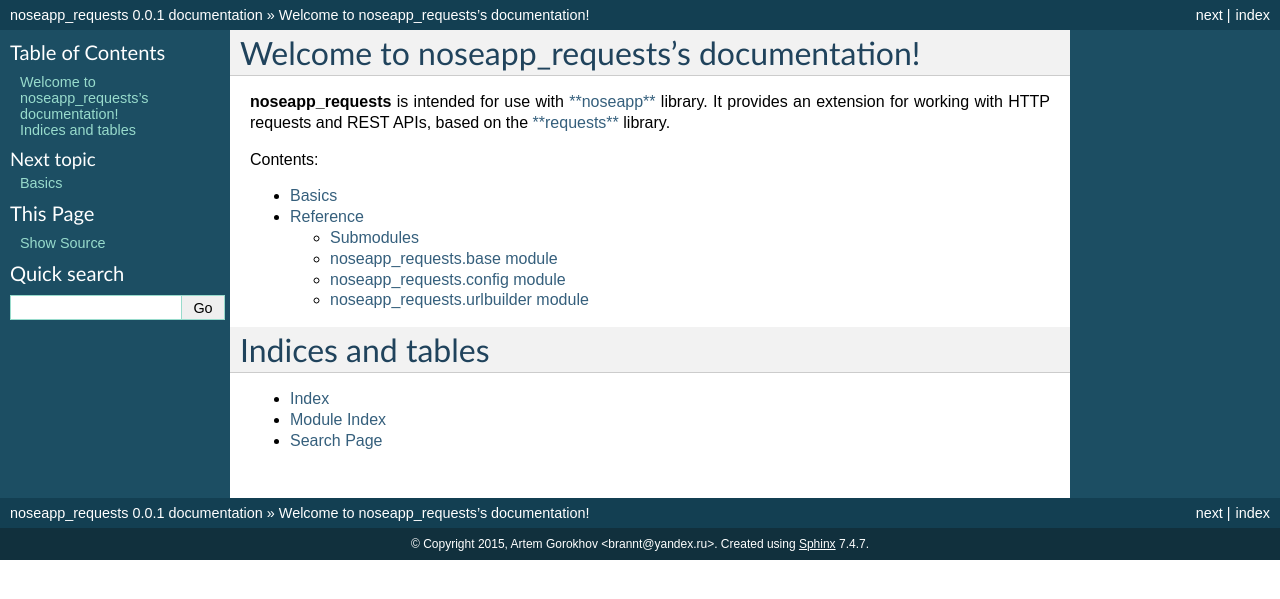
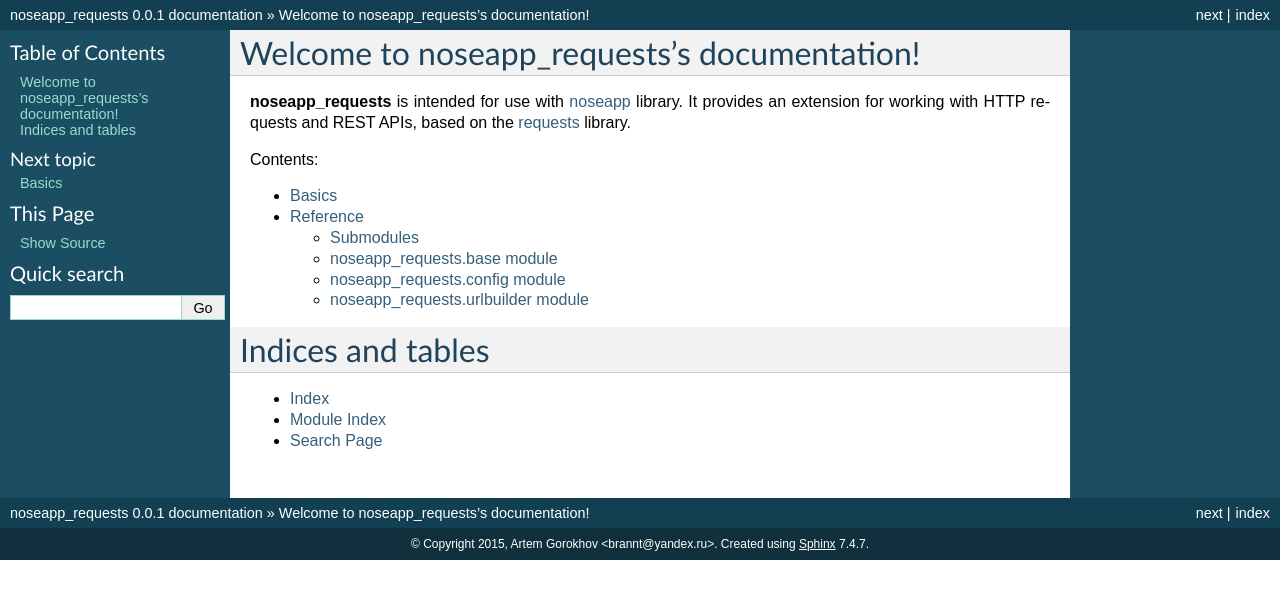
Before and after one commit to noseapp/noseapp_requests, a Sphinx documentation site: the page built from docs/index.rst, in a window 1280 px wide. Shown: the top 599 px of the page. Built offline with Sphinx 7.4.7, drawn with Linux system fonts in a browser that asks for light colours.

Commit message:
Fix formatting in docs

```diff
--- a/docs/index.rst
+++ b/docs/index.rst
@@ -6,12 +6,12 @@
 Welcome to noseapp_requests's documentation!
 ============================================
 
-**noseapp_requests** is intended for use with `**noseapp**`_ library.
+**noseapp_requests** is intended for use with `noseapp`_ library.
 It provides an extension for working with HTTP requests and REST APIs,
-based on the `**requests**`_ library.
+based on the `requests`_ library.
 
-.. _**noseapp**: https://github.com/trifonovmixail/noseapp
-.. _**requests**: http://github.com/kennethreitz/requests
+.. _noseapp: https://github.com/trifonovmixail/noseapp
+.. _requests: http://github.com/kennethreitz/requests
 
 Contents:
 
```
